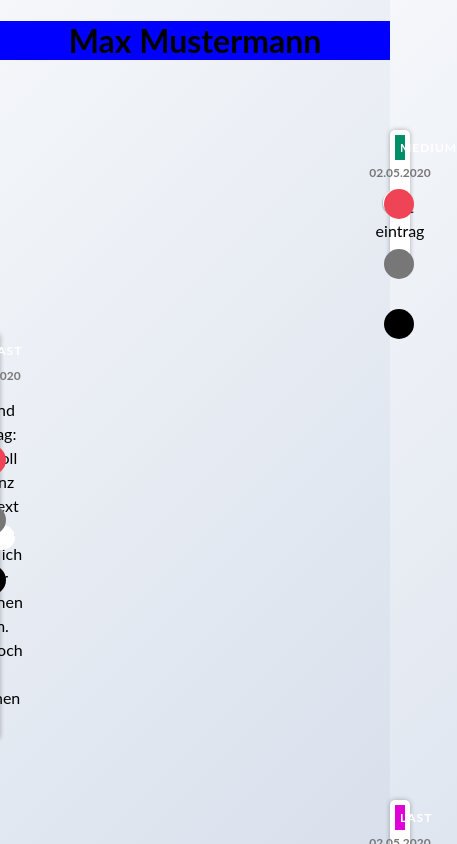
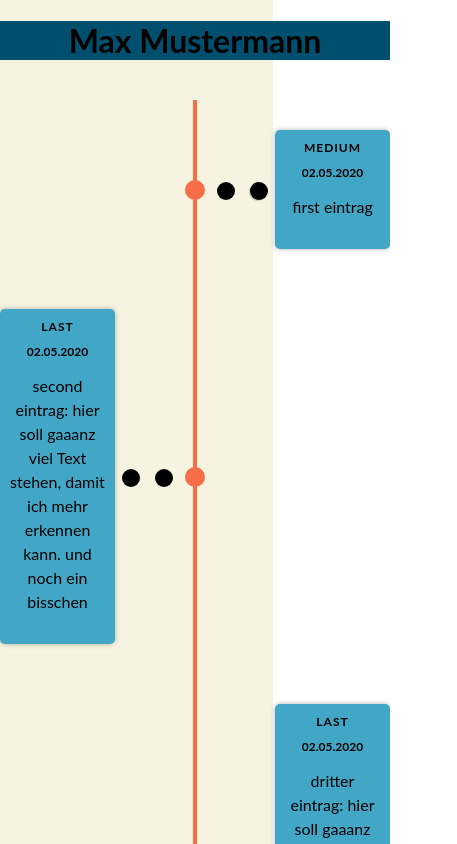
Before and after one commit to Hyphiin/thmProject_TimelineWebApp, a React (Create React App) app in the folder my-app/: page / in a window 390 px wide. Shown: the top 844 px of the page, 457 px wide, since content can reach past the window. Built offline with nearby package versions, Linux system fonts and the light colour scheme.

Commit message:
Zeitstrahl wieder Strich = responsiv & unendlich

```diff
--- a/my-app/src/App.css
+++ b/my-app/src/App.css
@@ -4,7 +4,7 @@
 }
 
 body {
-    background-image: linear-gradient(135deg, #f5f7fa 0%, #c3cfe2 100%);
+    background-image: linear-gradient(90deg, #f6f4e1 70%, #fff 30%);
     display: flex;
     align-items: center;
     justify-content: center;
@@ -16,7 +16,7 @@ body {
 
 h1 {
     text-align: center;
-    background-color: blue;
+    background-color: #004f6e;
 }
 
 #root {
@@ -32,24 +32,18 @@ h1 {
 
 /*Linie des Zeitstrahls*/
 .timeline-container::after {
-    /*background-color: #e17b77;
+    background-color: #f56e47;
     content: '';
     position: absolute;
-    left: calc(50% - 5px);
+    left: calc(50% - 2px);
     width: 4px;
-    height: 100%;
-    display: inline-block;
-    width: 10px;
-    height: 10px;
-    border-radius: 100%;
-    background-color: #000000;*/
+    height: 105%;
 }
 
 .timeline-item {
     display: flex;
     justify-content: flex-end;
-    /*padding-right: 30px;*/
-    padding-right: 200px;
+    padding-right: 80px;
     position: relative;
     margin: 30px 0;
     width: 50%;
@@ -58,15 +52,14 @@ h1 {
 .timeline-item:nth-child(odd) {
     align-self: flex-end;
     justify-content: flex-start;
-    /*padding-left: 30px;*/
-    padding-left: 200px;
+    padding-left: 80px;
     padding-right: 0;
 }
 
 .timeline-item-content {
     box-shadow: 0 0 5px rgba(0, 0, 0, 0.3);
     border-radius: 5px;
-    background-color: #fff;
+    background-color: #42a6c6;
     display: flex;
     flex-direction: column;
     align-items: flex-end;
@@ -89,13 +82,13 @@ h1 {
     width: 15px;
     height: 15px;*/
     /*es folgt ein punkt*/
-    height: 25px;
-    width: 25px;
-    background-color: #fff;
+    height: 18px;
+    width: 18px;
+    background-color: #000;
     border-radius: 50%;
     position: absolute;
-    right: -15px;
-    top: calc(50% - 12px);
+    right: -25px;
+    top: calc(50% - 8px);
 }
 
 .timeline-item:nth-child(odd) .timeline-item-content {
@@ -106,12 +99,12 @@ h1 {
 /*richtiges Einrücken der Zeiger-Raute*/
 .timeline-item:nth-child(odd) .timeline-item-content::after {
     right: auto;
-    left: -7.5px;
+    left: -25px;
     box-shadow: -1px 1px 1px rgba(0, 0, 0, 0.2);
 }
 
 .timeline-item-content .tag {
-    color: #fff;
+    color: #000000;
     font-size: 12px;
     font-weight: bold;
     top: 5px;
@@ -130,7 +123,7 @@ h1 {
 
 /*vmtl time an die dots anpinnen und/oder time aus timelineItem separieren und einzelner .js wie dort*/
 .timeline-item-content time {
-    color: #777;
+    color: #000000;
     font-size: 12px;
     font-weight: bold;
 }
@@ -142,90 +135,53 @@ h1 {
     max-width: 250px;
 }
 
-.circles{
-    display: flex;
-    flex-wrap: wrap;
+
+.timeline-item-content .circle {
+    background-color: #f56e47;
+    border-radius: 50%;
     position: absolute;
-    right: -55%;
-    top: 20%;
-    justify-content: center;
-    width: 40px;
-}
-.circle1 {
-    background-color: #ee4455;
-    border-radius: 50%;
-    margin-bottom: 30px;
-    margin-top: 30px;
-    width: 30px;
-    height: 30px;
+    top: calc(50% - 10px);
+    right: -90px;
+    width: 20px;
+    height: 20px;
     z-index: 100;
 }
 
-.circle2 {
-    background-color: #777777;
+
+.timeline-item:nth-child(odd) .timeline-item-content .circle {
+   right: auto;
+   left: -90px;
+}
+
+/*.timeline-item-content .circle::after {
+    content: " ";
+    background-color: #f56e47;
     border-radius: 50%;
-    width: 30px;
-    height: 30px;
+    position: absolute;
+    margin-top: 500%;
+    left: 0;
+    width: 20px;
+    height: 20px;
+    z-index: 100;
+}*/
+
+.timeline-item-content .circle::after {
+    content: " ";
+    background-color: #000000;
+    border-radius: 50%;
+    position: absolute;
+    top: calc(50% - 8px);
+    left: -30px;
+    width: 18px;
+    height: 18px;
     z-index: 100;
 }
 
-.circle3 {
-    background-color: #000000;
-    border-radius: 50%;
-    margin-bottom: 30px;
-    margin-top: 30px;
-    width: 30px;
-    height: 30px;
-    z-index: 100;
-}
-/*.timeline-item-content .circle1 {
-    background-color: #000000;
-    border-radius: 50%;
-    position: absolute;
-    top: calc(50% + 40px);
-    right: -215px;
-    width: 30px;
-    height: 30px;
-    z-index: 100;
+.timeline-item:nth-child(odd) .timeline-item-content .circle::after {
+    left: auto;
+    right: -30px;
 }
 
-.timeline-item-content .circle2 {
-    background-color: #000000;
-    border-radius: 50%;
-    position: absolute;
-    top: calc(50% - 35px);
-    right: -220px;
-    width: 40px;
-    height: 40px;
-}
-
-.timeline-item-content .circle3 {
-    background-color: #000000;
-    border-radius: 50%;
-    position: absolute;
-    top: calc(50% - 90px);
-    right: -215px;
-    width: 30px;
-    height: 30px;
-    z-index: 100;
-}*/
-
-.timeline-item:nth-child(odd) .timeline-item-content .circles {
-   right: auto;
-   left: -55%;
-}
-
-/*.timeline-item:nth-child(odd) .timeline-item-content .circle2 {
-    right: auto;
-    /*left: -40px;
-    left: -220px;
-}
-
-.timeline-item:nth-child(odd) .timeline-item-content .circle3 {
-    right: auto;
-    /*left: -40px;
-    left: -215px;
-}*/
 
 @media only screen and (max-width: 1023px) {
     .timeline-item-content {
--- a/my-app/src/components/entries.js
+++ b/my-app/src/components/entries.js
@@ -6,7 +6,6 @@
             date: "02.05.2020",
             category: {
                 tag: "medium",
-                color: "#018f69"
             }
         },
         {
@@ -14,15 +13,6 @@
             date: "02.05.2020",
             category: {
                 tag: "last",
-                color: "#DF01D7"
-            }
-        },
-        {
-            text: "second eintrag: hier soll gaaanz viel Text stehen, damit ich mehr erkennen kann. und noch ein bisschen",
-            date: "02.05.2020",
-            category: {
-                tag: "last",
-                color: "#DF01D7"
             }
         },
         {
@@ -30,7 +20,13 @@
             date: "02.05.2020",
             category: {
                 tag: "last",
-                color: "#514"
+            }
+        },
+        {
+            text: "vierter eintrag: hier ",
+            date: "02.05.2020",
+            category: {
+                tag: "last",
             }
         }
     ];
--- a/my-app/src/components/timeLineItem.js
+++ b/my-app/src/components/timeLineItem.js
@@ -16,16 +16,14 @@ function TimeLineItem ({entries}) {
     return (
         <div className="timeline-item">
             <div className="timeline-item-content">
-            <span className="tag" style={{background: entries.category.color}}>
+            <span className="tag">
                 {entries.category.tag}
             </span>
                 <time>{entries.date}</time>
                 <p>{text}</p>
-                <div className="circles" >
-                    <span className="circle1" onClick={()=> console.log(addContent({}).length)}/>
+                <span className="circle"/> {/*onClick={()=> console.log(addContent({}).length)}/>
                     <span className="circle2" onClick={() => clickHandler()}/>
-                    <span className="circle3" onClick={() =>addContent({text: "bla", date:"09.08.98", tag:"last",color:"#514"})}/>
-                </div>
+                    <span className="circle3" onClick={() =>addContent({text: "bla", date:"09.08.98", tag:"last",color:"#514"})}/> */}
             </div>
         </div>
     )
```
